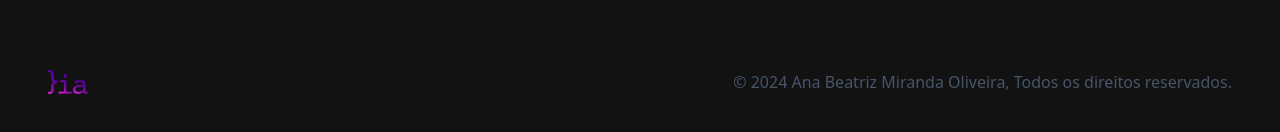
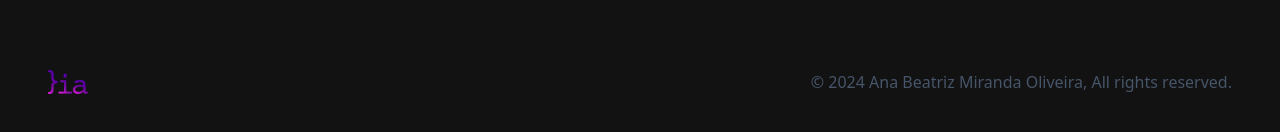
Before and after one commit to biinhaz/bia-portfolio, a React (Vite) app: page / in a window 1280 px wide. Shown: the part 3182-3314 px from the top of the page. Built offline with nearby package versions, Linux system fonts and the light colour scheme.

Commit message:
fix: fixing footer translation

```diff
--- a/public/locales/en-US/translation.json
+++ b/public/locales/en-US/translation.json
@@ -11,6 +11,7 @@
         "cv": "Download CV",
         "about_me_text": "Hi, I'm Ana Beatriz, a passionate software developer with a strong command of JavaScript, TypeScript, Node.js, NestJS, React, HTML, CSS and Flutter for mobile applications. I have an innate ability to learn quickly and I love facing challenges that push me to surpass my limits on a daily basis. With experience in team leadership, I found constant motivation in the inspiration of others. Always looking to improve, I am determined to stand out and leave a positive mark in everything I do.",
         "my_projects": "<coding>",
+        "footer": "© 2024 Ana Beatriz Miranda Oliveira, All rights reserved.",
 
         "tag_projects": "Projects",
         "tag_contributions": "Contributions",
--- a/public/locales/pt-BR/translation.json
+++ b/public/locales/pt-BR/translation.json
@@ -12,6 +12,7 @@
         "cv": "Baixar CV",
         "about_me_text": "Olá, sou Ana Beatriz, uma desenvolvedora de software apaixonada com forte domínio de JavaScript, TypeScript, Node.js, NestJS, React, HTML, CSS e Flutter para aplicações móveis. Tenho uma capacidade inata de aprender rápido e adoro enfrentar desafios que me levem a superar meus limites diariamente. Com experiência em liderança de equipes, encontrei motivação constante em inspirar outras pessoas. Sempre em busca de melhorar, estou determinada a me destacar e deixar uma marca positiva em tudo que faço",
         "my_projects": "<codando>",
+        "footer": "© 2024 Ana Beatriz Miranda Oliveira, Todos os direitos reservados.",
 
         "tag_projects": "Projetos",
         "tag_contributions": "Contribuições",
--- a/src/sections/footer.tsx
+++ b/src/sections/footer.tsx
@@ -1,11 +1,14 @@
+import { useTranslation } from "react-i18next";
 import BiaLogo from "../assets/logo-bia.png";
 
 export function Footer() {
+    const { t } = useTranslation();
+
     return (
         <footer className="footer">
         <div className="container p-12 flex justify-between">
         <img src={BiaLogo} alt="Bia Logo" width={40} height={40}/>
-            <p className="text-slate-600">© 2024 Ana Beatriz Miranda Oliveira, Todos os direitos reservados.</p>
+            <p className="text-slate-600">{t('app.footer')}</p>
         </div>
         </footer>
     )
```
